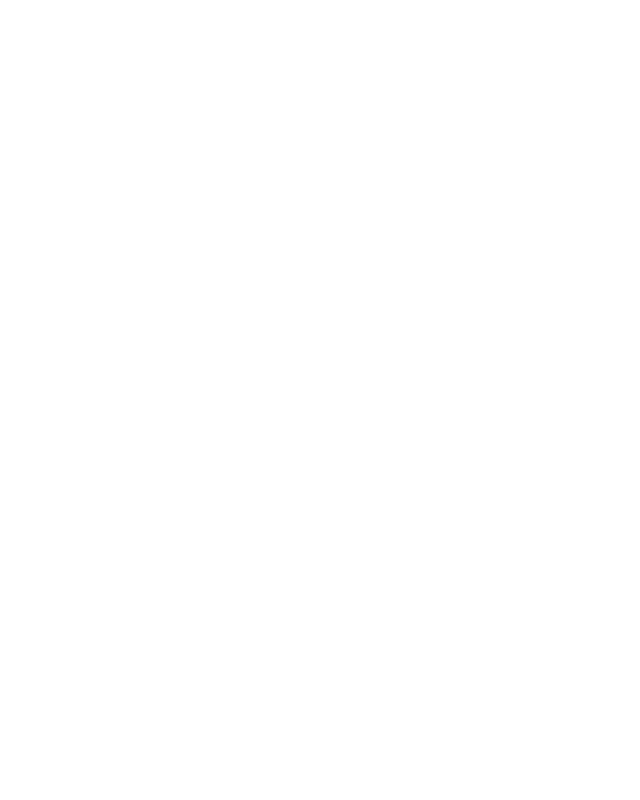
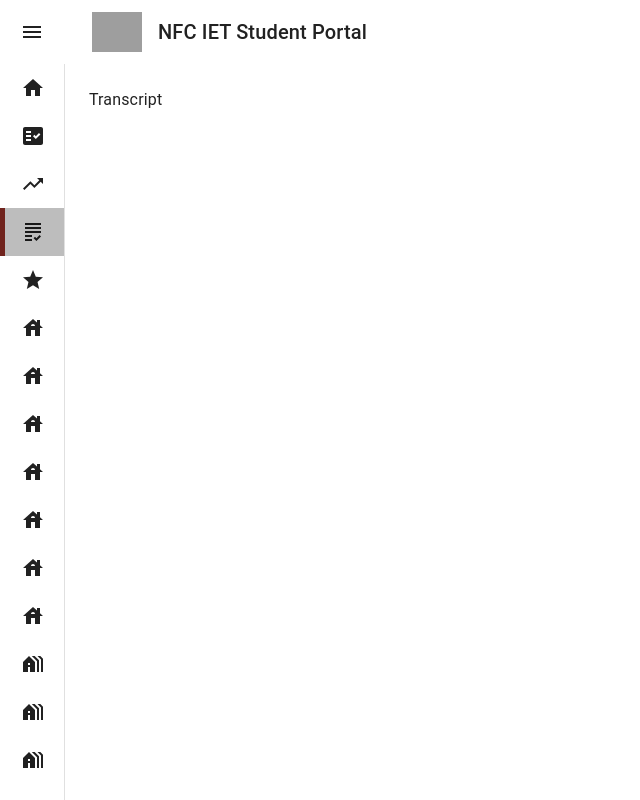
Before and after one commit to MUK-Dev/NFC-student-portal-frontend, a React (Vite) app: page /student/transcript in a window 1280 px wide. Before the commit this address had no page. Shown: the whole page, without its empty margins (0-640 px from the left). Built offline with nearby package versions, Linux system fonts and the light colour scheme; grey boxes are pictures that could not be loaded.

Commit message:
Idrees New

```diff
--- a/src/App.jsx
+++ b/src/App.jsx
@@ -25,6 +25,7 @@
 import { AdapterMoment } from '@mui/x-date-pickers/AdapterMoment';
 import { LocalizationProvider } from '@mui/x-date-pickers';
 import StudentDetailProgress from './Pages/StudentProgress/StudentDetailProgress';
+import StudentTranscript from './Pages/StudentProgress/StudentTranscript';
 
 const App = () => {
   // #dcdfca
@@ -86,6 +87,10 @@
                 path='/student/certificate'
                 element={<StudentCertificate />}
               />
+              <Route
+                path='/student/transcript'
+                element={<StudentTranscript />}
+              />
             </Route>
           </Routes>
         </BrowserRouter>
--- /dev/null
+++ b/src/Pages/StudentProgress/StudentTranscript.jsx
@@ -0,0 +1,8 @@
+import React, { useState, useEffect } from 'react';
+import { Typography } from '@mui/material';
+
+const StudentsTranscript = () => {
+  return <Typography>Transcript</Typography>;
+};
+
+export default StudentsTranscript;
```
Also changed, not shown: 1 other file (tests, documents, lock files or other folders).
